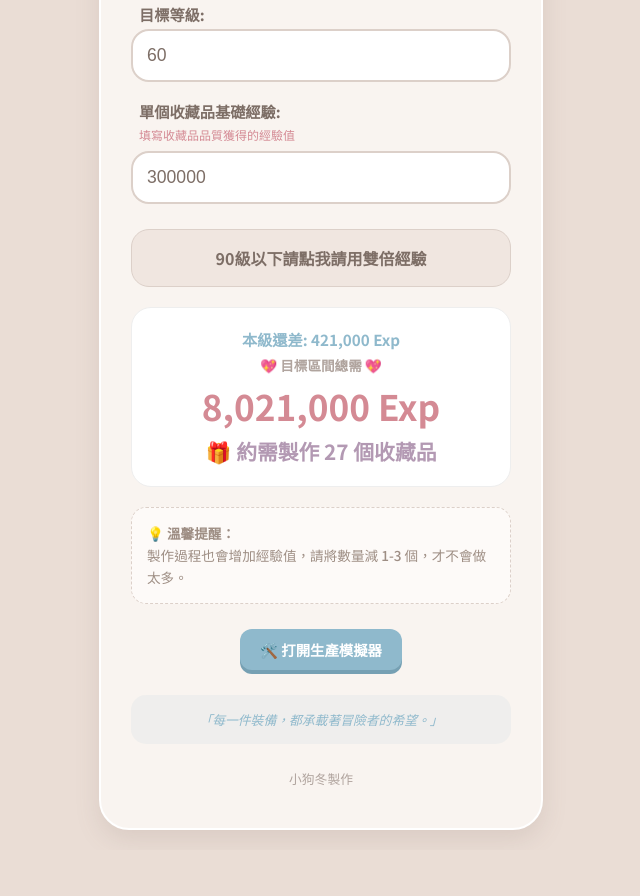
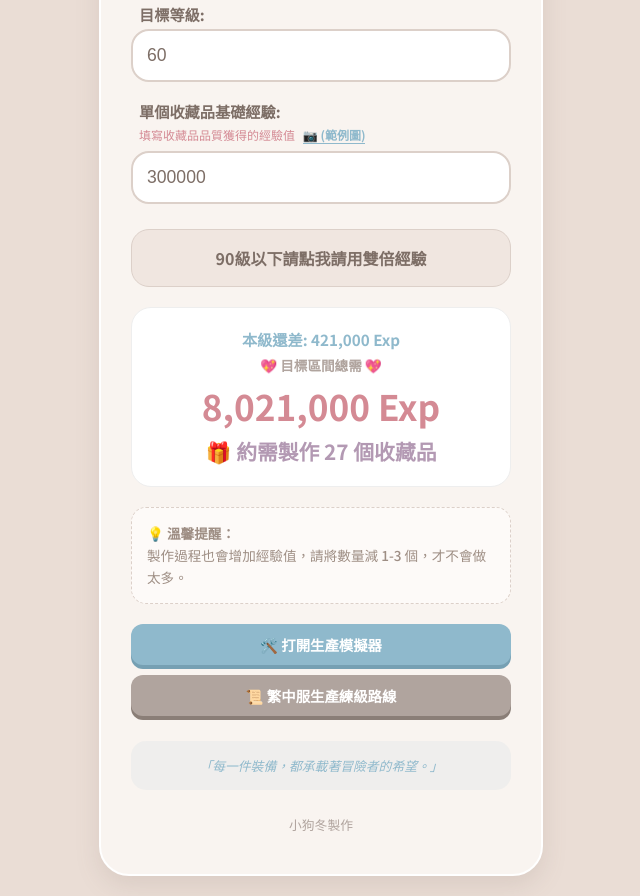
Before and after one commit to dongdongdog1/ff14-xp, a plain HTML site: page index.html in a window 1280 px wide. Shown: the part 318-1214 px from the top of the page, without its empty margins (319-959 px from the left). Before the commit the page ends 1168 px from the top, so only its background shows below. Drawn offline with Linux system fonts and the light colour scheme.

Commit message:
Add files via upload

```diff
--- a/index.html
+++ b/index.html
@@ -84,6 +84,19 @@
             font-weight: 500;
         }
 
+        .example-link {
+            color: var(--accent);
+            text-decoration: none;
+            font-weight: bold;
+            margin-left: 5px;
+            border-bottom: 1px solid var(--accent);
+            transition: 0.2s;
+        }
+        .example-link:hover {
+            color: var(--text-main);
+            border-bottom-color: var(--text-main);
+        }
+
         input[type="number"] {
             width: 100%;
             padding: 14px;
@@ -120,7 +133,6 @@
 
         .no-box-check span { font-weight: bold; }
 
-        /* 結果顯示區塊 */
         .result-box {
             background-color: #ffffff;
             border-radius: 20px;
@@ -136,7 +148,6 @@
             margin: 5px 0;
         }
 
-        /* 溫馨提醒區塊 (現在移到下方) */
         .tip {
             font-size: 0.85rem;
             color: #9e8e84;
@@ -149,10 +160,15 @@
             border: 1px dashed var(--input-border);
         }
 
+        .btn-group {
+            display: flex;
+            flex-direction: column;
+            gap: 10px;
+        }
+
         .tool-link {
-            display: inline-block;
-            margin-top: 5px;
-            padding: 10px 20px;
+            display: block;
+            padding: 10px;
             background-color: var(--accent);
             color: white;
             text-decoration: none;
@@ -165,6 +181,13 @@
         .tool-link:hover {
             transform: translateY(-2px);
             box-shadow: 0 6px 0 #76a0b3;
+        }
+        .tool-link.sub-btn {
+            background-color: #b0a49e;
+            box-shadow: 0 4px 0 #8a7e77;
+        }
+        .tool-link.sub-btn:hover {
+            box-shadow: 0 6px 0 #8a7e77;
         }
 
         .quote-box {
@@ -207,7 +230,10 @@
 
     <div class="input-group">
         <label>單個收藏品基礎經驗:</label>
-        <span class="sub-label">填寫收藏品品質獲得的經驗值</span>
+        <span class="sub-label">
+            填寫收藏品品質獲得的經驗值
+            <a href="example.png" target="_blank" class="example-link">📷 (範例圖)</a>
+        </span>
         <input type="number" id="collExp" value="300000" oninput="calc()">
     </div>
 
@@ -226,26 +252,18 @@
         💡 <b>溫馨提醒：</b><br>製作過程也會增加經驗值，請將數量減 1-3 個，才不會做太多。
     </div>
 
-    <a href="https://tnze.yyyy.games/#/welcome" target="_blank" class="tool-link">🛠️ 打開生產模擬器</a>
+    <div class="btn-group">
+        <a href="https://tnze.yyyy.games/#/welcome" target="_blank" class="tool-link">🛠️ 打開生產模擬器</a>
+        <a href="https://forum.gamer.com.tw/C.php?bsn=17608&snA=26610" target="_blank" class="tool-link sub-btn">📜 繁中服生產練級路線</a>
+    </div>
 
-    <div class="quote-box" id="quote">
-        「祈禱這份努力，終將成為艾奧傑亞的助力。」
-    </div>
+    <div class="quote-box" id="quote">「願水晶的指引，帶領你走向滿級之路。」</div>
 
     <div class="footer">小狗冬製作</div>
 </div>
 
 <script>
-const QUOTES = [
-    "「祈禱這份努力，終將成為艾奧傑亞的助力。」",
-    "「今天的採集也辛苦了，去海都喝一杯吧！」",
-    "「不管等級多少，你都是最優秀的工匠。」",
-    "「收藏品的品質，取決於你對工藝的熱愛。」",
-    "「願水晶的指引，帶領你走向滿級之路。」",
-    "「休息也是冒險的一部分，搓累了就看看風景吧。」",
-    "「每一件裝備，都承載著冒險者的希望。」"
-];
-
+const QUOTES = ["「祈禱這份努力，終將成為艾奧傑亞的助力。」","「今天的採集也辛苦了，去海都喝一杯吧！」","「不管等級多少，你都是最優秀的工匠。」","「收藏品的品質，取決於你對工藝的熱愛。」","「願水晶的指引，帶領你走向滿級之路。」","「休息也是冒險的一部分，搓累了就看看風景吧。」","「每一件裝備，都承載著冒險者的希望。」"];
 const EXP_DATA = {1:300,2:450,3:630,4:970,5:1440,6:1940,7:3000,8:3920,9:4970,10:5900,11:7430,12:8620,13:10200,14:11300,15:13100,16:15200,17:17400,18:19600,19:21900,20:24300,21:27400,22:30600,23:33900,24:37300,25:40800,26:49200,27:54600,28:61900,29:65600,30:68400,31:74000,32:82700,33:88700,34:95000,35:102000,36:113000,37:121000,38:133000,39:142000,40:155000,41:163000,42:171000,43:179000,44:187000,45:195000,46:214000,47:229000,48:244000,49:259000,50:421000,51:500000,52:580000,53:663000,54:749000,55:837000,56:927000,57:1019000,58:1114000,59:1211000,60:1387000,61:1456000,62:1534000,63:1621000,64:1720000,65:1834000,66:1968000,67:2126000,68:2317000,69:2550000,70:2923000,71:3018000,72:3153000,73:3324000,74:3532000,75:3770600,76:4066000,77:4377000,78:4777000,79:5256000,80:5992000,81:6171000,82:6942000,83:7205000,84:7948000,85:8287000,86:9231000,87:9529000,88:10459000,89:10838000,90:13278000,91:13659000,92:15348000,93:15912000,94:17534000,95:18263000,96:20322000,97:20957000,98:22979000,99:23789000};
 
 let isBuffActive = false;
@@ -254,13 +272,8 @@ document.getElementById('quote').innerText = QUOTES[Math.floor(Math.random() * Q
 function toggleBuff() {
     isBuffActive = !isBuffActive;
     const btn = document.getElementById('buffBtn');
-    if (isBuffActive) {
-        btn.classList.add('active');
-        btn.querySelector('span').innerText = '✨ 已啟用雙倍經驗 ✨';
-    } else {
-        btn.classList.remove('active');
-        btn.querySelector('span').innerText = '90級以下請點我請用雙倍經驗';
-    }
+    btn.classList.toggle('active', isBuffActive);
+    btn.querySelector('span').innerText = isBuffActive ? '✨ 已啟用雙倍經驗 ✨' : '90級以下請點我請用雙倍經驗';
     calc();
 }
 
@@ -274,17 +287,13 @@ function calc() {
     if (EXP_DATA[lv] && target > lv) {
         let remainInLv = Math.max(0, EXP_DATA[lv] - cur);
         let totalNeeded = remainInLv;
-        for (let i = lv + 1; i < target; i++) {
-            totalNeeded += (EXP_DATA[i] || 0);
-        }
+        for (let i = lv + 1; i < target; i++) totalNeeded += (EXP_DATA[i] || 0);
         document.getElementById('resLv').innerText = `本級還差: ${remainInLv.toLocaleString()} Exp`;
         document.getElementById('resTotal').innerText = `${totalNeeded.toLocaleString()} Exp`;
         if (finalExp > 0) {
             const count = Math.ceil(totalNeeded / finalExp);
             document.getElementById('resHint').innerText = `🎁 約需製作 ${count.toLocaleString()} 個收藏品`;
-        } else {
-            document.getElementById('resHint').innerText = `請輸入經驗值`;
-        }
+        } else { document.getElementById('resHint').innerText = `請輸入經驗值`; }
     } else {
         document.getElementById('resLv').innerText = "等待輸入...";
         document.getElementById('resTotal').innerText = "0 Exp";
```
Also changed, not shown: example.png (added).
